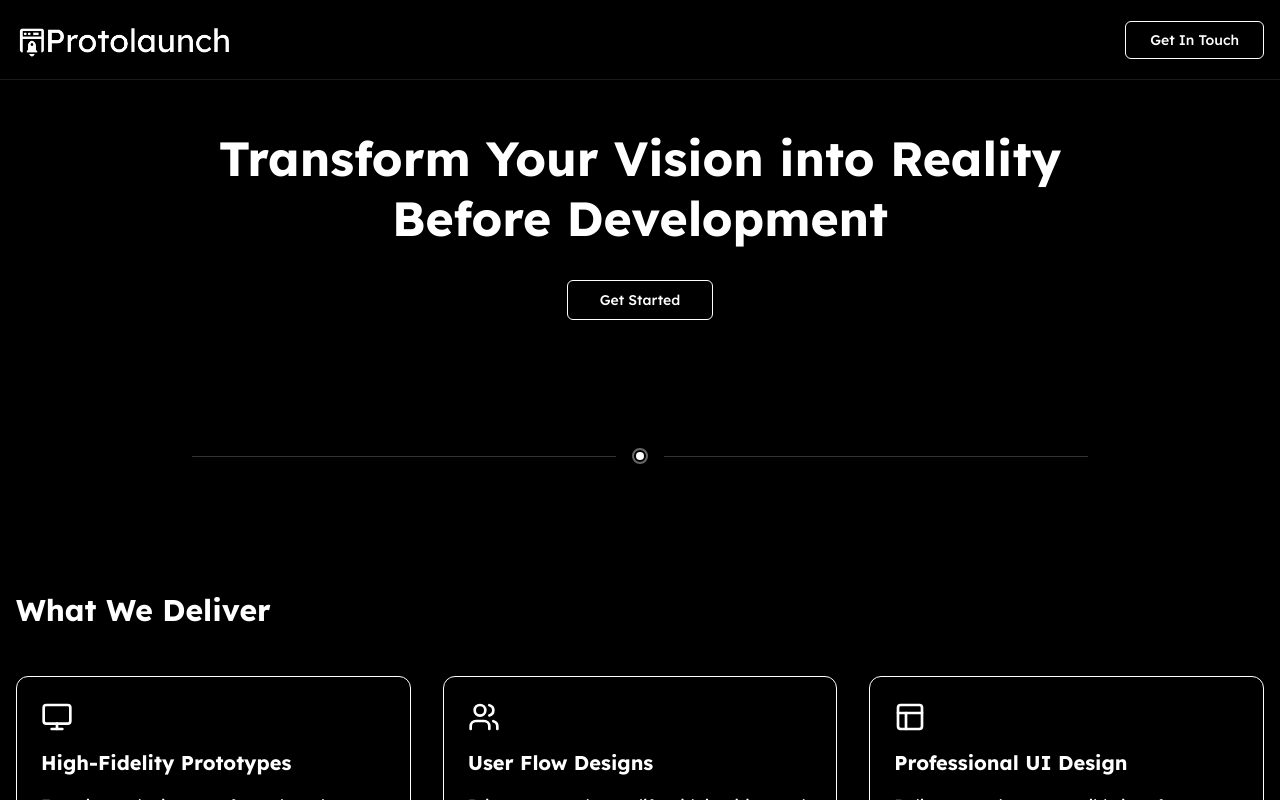
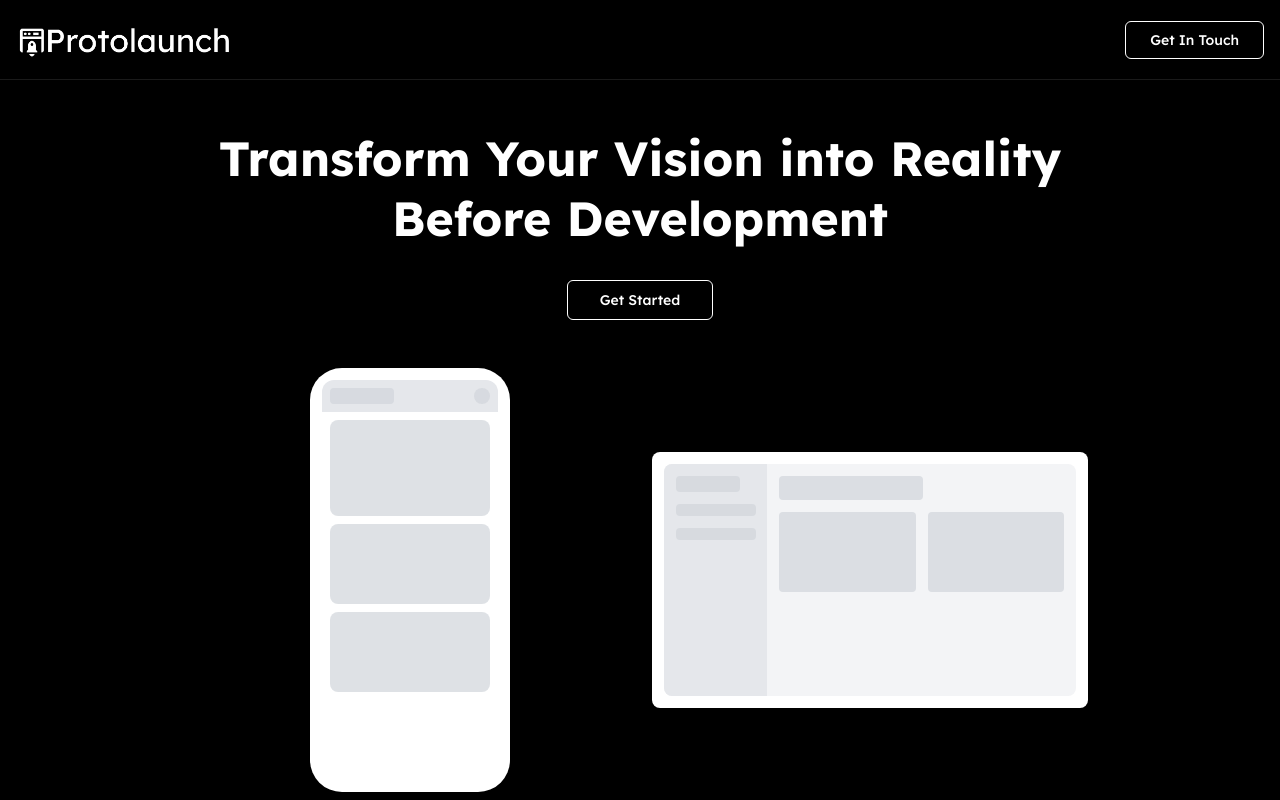
Before and after one commit to supportgpt/pl-landing, a Next.js app: page / in a window 1280 px wide. Shown: the top 800 px of the page. Built offline with nearby package versions, Linux system fonts and the light colour scheme.

Commit message:
updates to hero

```diff
--- a/components/landing-page.tsx
+++ b/components/landing-page.tsx
@@ -199,14 +199,79 @@ export function LandingPage() {
           initial={{ opacity: 0, y: 20 }}
           animate={{ opacity: 1, y: 0 }}
           transition={{ duration: 0.5 }}
-          className="w-full max-w-[90rem] mx-auto px-4 text-center"
+          className="w-full max-w-[90rem] mx-auto px-4"
         >
-          <h1 className="text-3xl sm:text-4xl md:text-5xl font-bold leading-tight md:leading-tight max-w-4xl mx-auto mb-8 text-white">
-            Transform Your Vision into Reality Before Development
-          </h1>
-          <Button size="lg" className={buttonClasses} onClick={() => setIsModalOpen(true)}>
-            Get Started
-          </Button>
+          <div className="flex flex-col items-center">
+            <h1 className="text-3xl sm:text-4xl md:text-5xl font-bold leading-tight md:leading-tight max-w-4xl mx-auto mb-8 text-white text-center">
+              Transform Your Vision into Reality Before Development
+            </h1>
+            <Button size="lg" className={`${buttonClasses} mb-12`} onClick={() => setIsModalOpen(true)}>
+              Get Started
+            </Button>
+
+            {/* Prototype Preview */}
+            <div className="w-full max-w-4xl mx-auto">
+              <div className="grid grid-cols-1 lg:grid-cols-2 gap-6 items-center">
+                {/* Mobile Preview */}
+                <motion.div
+                  initial={{ opacity: 0, x: -20 }}
+                  animate={{ opacity: 1, x: 0 }}
+                  transition={{ duration: 0.5, delay: 0.2 }}
+                  className="relative flex justify-center"
+                >
+                  <div className="w-[200px] transform scale-90 sm:scale-100">
+                    <div className="bg-white rounded-[2rem] p-3 shadow-2xl border-6 border-white">
+                      <div className="flex flex-col h-[400px] rounded-xl overflow-hidden">
+                        {/* Header */}
+                        <header className="bg-gray-200 p-2">
+                          <div className="flex items-center justify-between">
+                            <div className="w-16 h-4 bg-gray-300 rounded animate-pulse"></div>
+                            <div className="w-4 h-4 bg-gray-300 rounded-full animate-pulse"></div>
+                          </div>
+                        </header>
+
+                        {/* Content */}
+                        <main className="flex-1 overflow-y-auto p-2 space-y-2">
+                          <div className="h-24 bg-gray-300 rounded-lg animate-pulse"></div>
+                          <div className="h-20 bg-gray-300 rounded-lg animate-pulse"></div>
+                          <div className="h-20 bg-gray-300 rounded-lg animate-pulse"></div>
+                        </main>
+                      </div>
+                    </div>
+                  </div>
+                </motion.div>
+
+                {/* Desktop Preview */}
+                <motion.div
+                  initial={{ opacity: 0, x: 20 }}
+                  animate={{ opacity: 1, x: 0 }}
+                  transition={{ duration: 0.5, delay: 0.4 }}
+                  className="relative"
+                >
+                  <div className="bg-white rounded-lg p-3 shadow-2xl">
+                    <div className="aspect-[16/9] bg-gray-100 rounded-lg overflow-hidden">
+                      <div className="flex h-full">
+                        {/* Sidebar */}
+                        <div className="w-1/4 bg-gray-200 p-3 space-y-3">
+                          <div className="h-4 w-16 bg-gray-300 rounded animate-pulse"></div>
+                          <div className="h-3 w-20 bg-gray-300 rounded animate-pulse"></div>
+                          <div className="h-3 w-20 bg-gray-300 rounded animate-pulse"></div>
+                        </div>
+                        {/* Main Content */}
+                        <div className="flex-1 p-3 space-y-3">
+                          <div className="h-6 w-36 bg-gray-300 rounded animate-pulse"></div>
+                          <div className="grid grid-cols-2 gap-3">
+                            <div className="h-20 bg-gray-300 rounded animate-pulse"></div>
+                            <div className="h-20 bg-gray-300 rounded animate-pulse"></div>
+                          </div>
+                        </div>
+                      </div>
+                    </div>
+                  </div>
+                </motion.div>
+              </div>
+            </div>
+          </div>
         </motion.div>
       </section>
 
```
